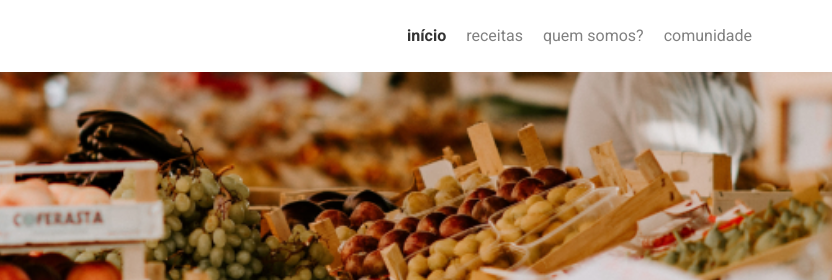
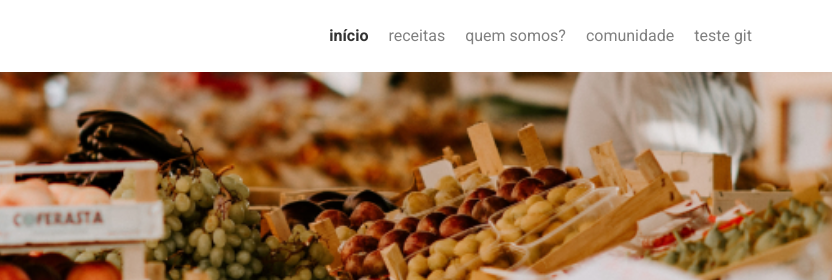
Before and after one commit to FernandoFilhoTS/gitAlura, a plain HTML site: page index.html in a window 1280 px wide. Shown: the top 280 px of the page, 448-1280 px from the left. Drawn offline with Linux system fonts and the light colour scheme.

Commit message:
Add item 'Teste Git' to header on index.html

```diff
--- a/index.html
+++ b/index.html
@@ -45,6 +45,7 @@
                     <li class="menu__item"><a class="menu__link" href="#">Receitas</a></li>
                     <li class="menu__item"><a class="menu__link" href="#">Quem somos?</a></li>
                     <li class="menu__item"><a class="menu__link" href="#">Comunidade</a></li>
+                    <li class="menu__item"><a class="menu__link" href="#">Teste Git</a></li>
                 </ul>
             </nav>
         </header>
```
